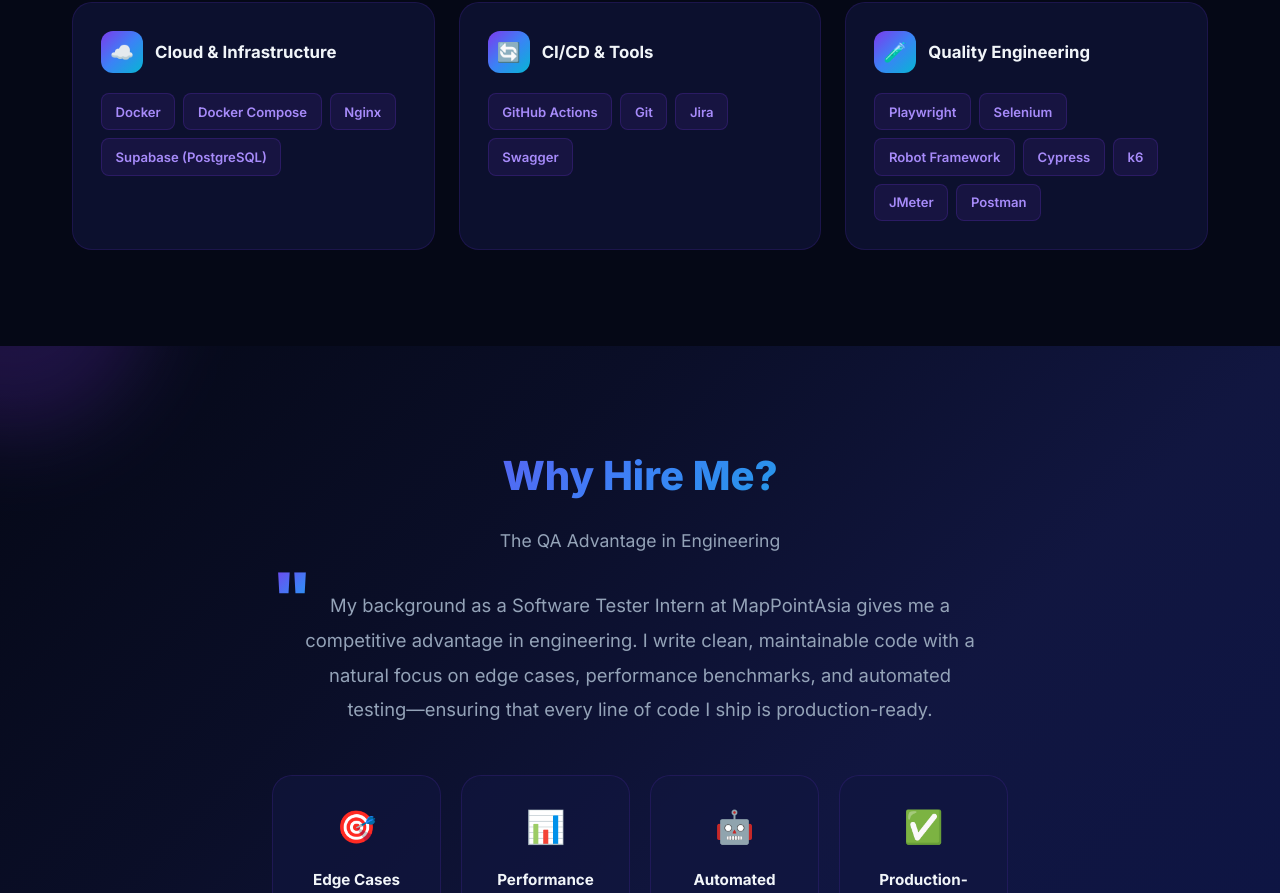
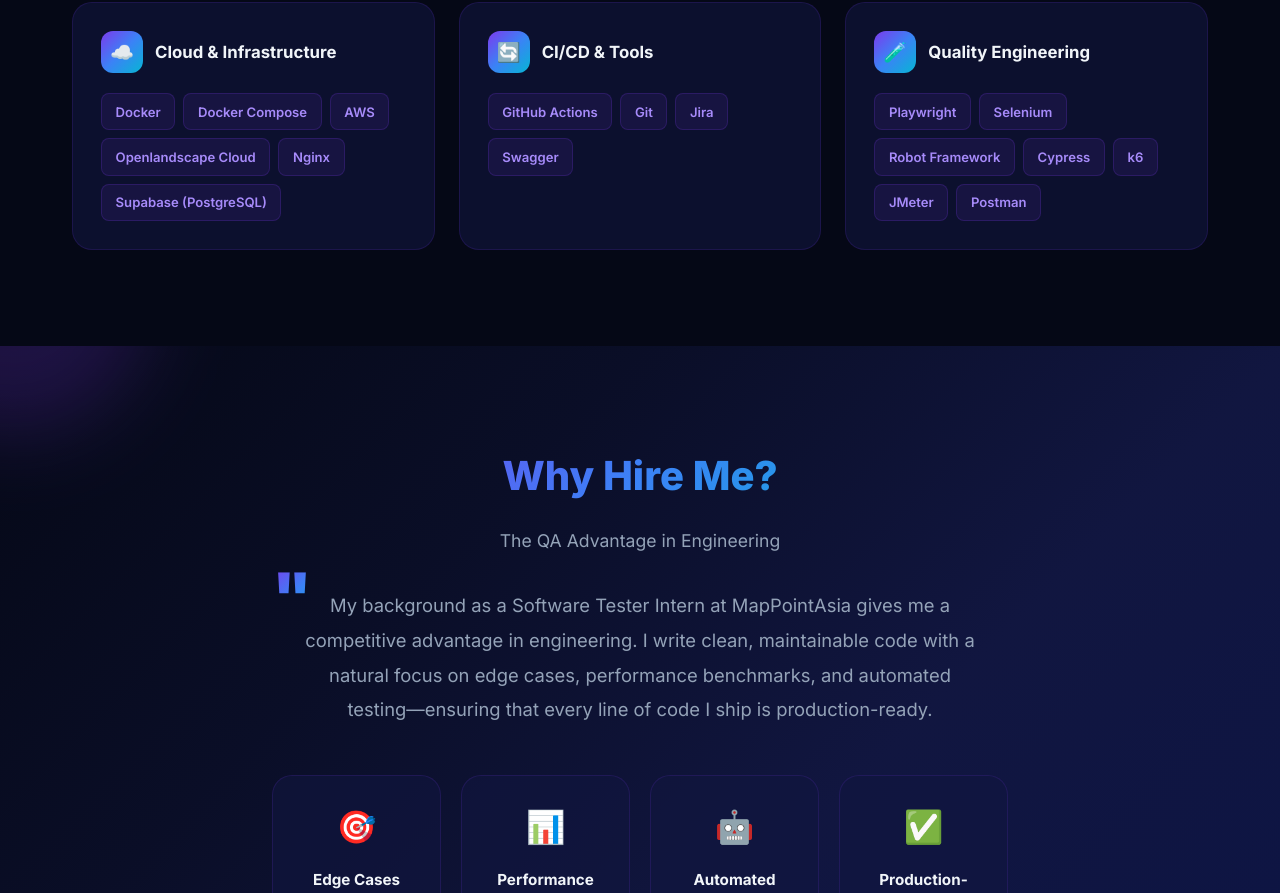
Before and after one commit to Daijirew/Poomrapee-Portfolio, a Next.js app: page / in a window 1280 px wide. Shown: the part 3343-4236 px from the top of the page. Built offline with nearby package versions, Linux system fonts and the light colour scheme.

Commit message:
feat: Add `Skills` component to display categorized technical skills.

```diff
--- a/src/components/Skills.jsx
+++ b/src/components/Skills.jsx
@@ -20,7 +20,7 @@
     {
         icon: '☁️',
         title: 'Cloud & Infrastructure',
-        skills: ['Docker', 'Docker Compose', 'Nginx', 'Supabase (PostgreSQL)'],
+        skills: ['Docker', 'Docker Compose', 'AWS', 'Openlandscape Cloud', 'Nginx', 'Supabase (PostgreSQL)'],
     },
     {
         icon: '🔄',
```
